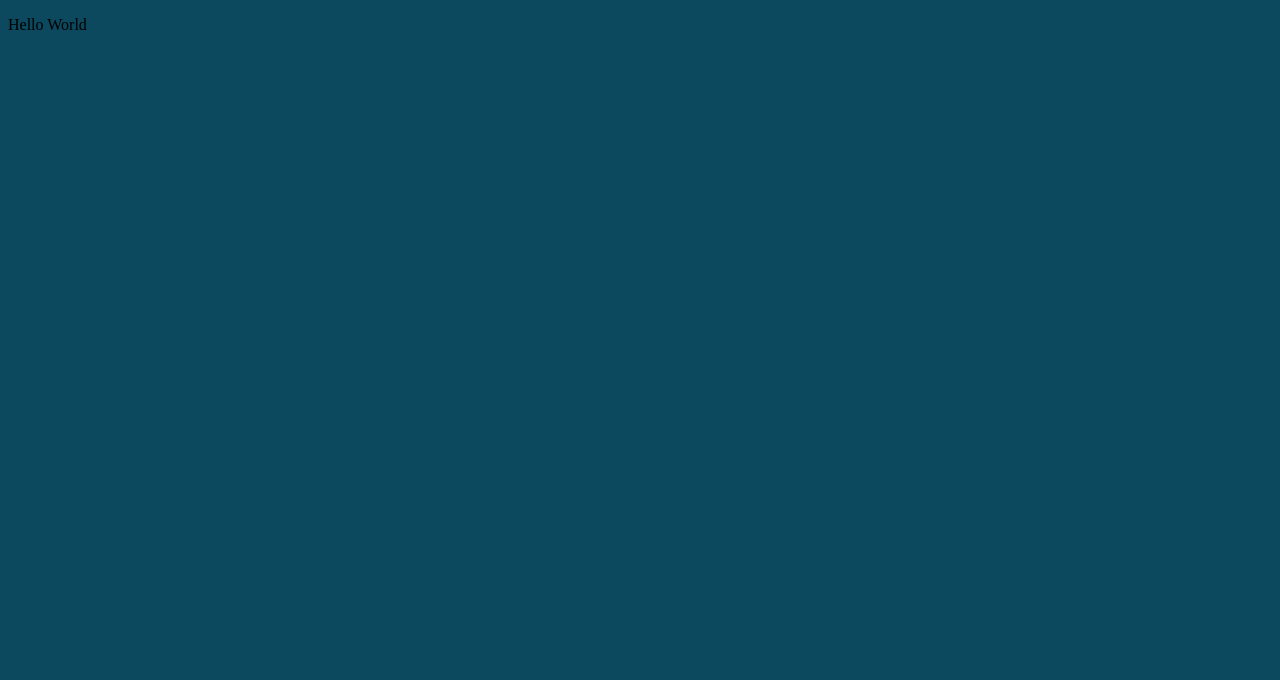
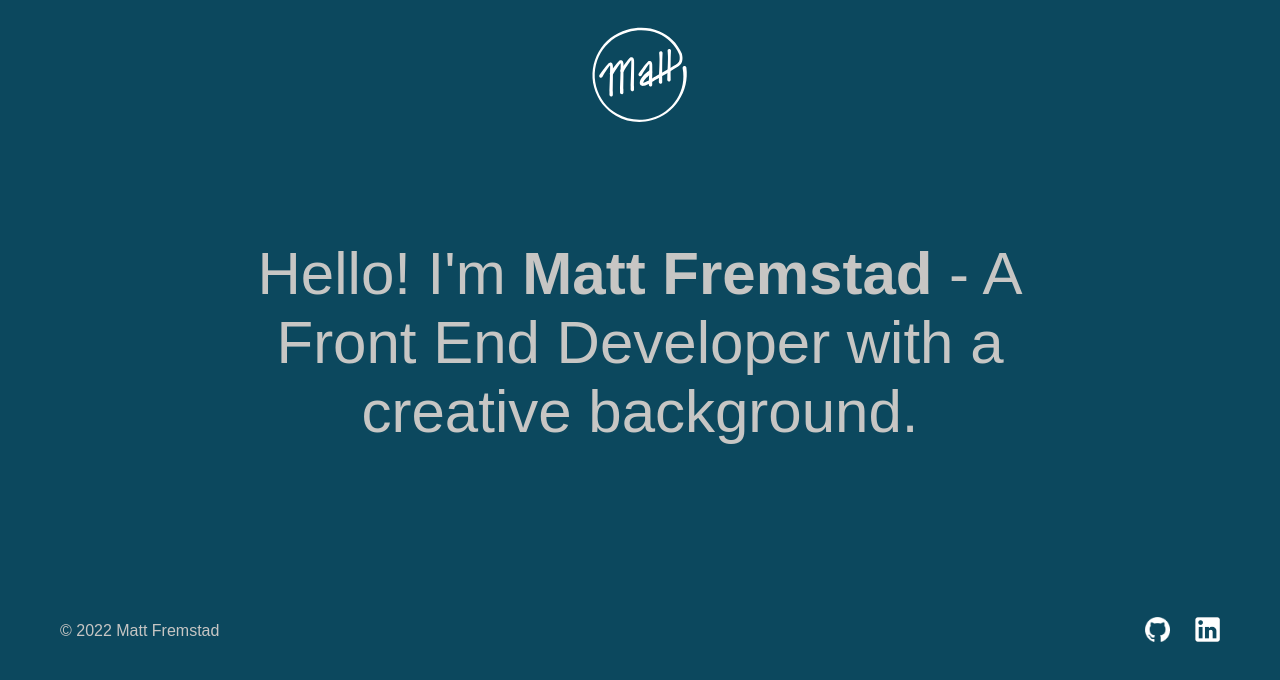
Before and after one commit to mcfrems/Fremstad-Portfolio, a plain HTML site: page about.html in a window 1280 px wide. Drawn offline with Linux system fonts and the light colour scheme.

Commit message:
about page revisions

```diff
--- a/about.css
+++ b/about.css
@@ -1,3 +1,59 @@
 * {
     background-color: #0C485E;
+    margin: 0;
+    padding 0;
+    box-sizing: border-box;
 }
+
+html {
+    scroll-behavior: smooth;
+}
+
+.header {
+    padding: 0 60px;
+    margin-top: 25px;
+    font-family: 'Barlow', sans-serif;
+    display: flex;
+    justify-content: center;
+}
+
+.header img {
+    /* display: flex;
+    justify-content: flex-end; */
+}
+
+.header a {
+    text-decoration: none;
+    color: #C7C6C4;
+    font-weight: 200;
+}
+
+
+.headline {
+    padding: 60px 20%;
+    margin: 50px 0 100px 0;
+    text-align: center;
+    font-size: 60px;
+    font-family: 'Barlow', sans-serif;
+    color: #C7C6C4;
+}
+
+
+.footer {
+    display: flex;
+    justify-content: space-between;
+    align-items: center;
+    height: 50px;
+    padding: 0 60px;
+    margin-bottom: 25px;
+}
+.footer p {
+    color: #C7C6C4;
+    font-family: 'Barlow Thin', sans-serif;
+}
+
+.footer-right {
+    width: 75px;
+    display: flex;
+    justify-content: space-between;
+}
--- a/about.html
+++ b/about.html
@@ -8,6 +8,18 @@
     <title>About</title>
 </head>
 <body>
-    <p>Hello World</p>
+    <div class="container">
+        <div class="header">
+            <a href="index.html"><img src="assets/mattlogowhite.svg" alt="logo" width="100" height="100"></a>
+        </div>
+        <div class="headline">
+            <p>Hello! I'm <strong class="name">Matt Fremstad</strong>  -  A Front End Developer with a creative background.</p>
+        </div>
+        <div class="footer">
+            <p>© 2022 Matt Fremstad</p>
+            <div class="footer-right">
+                <a href="https://github.com/mcfrems"><img src="assets/github.png" alt="github" width="25" height="25"></a>
+                <a href="https://www.linkedin.com/in/matthew-fremstad-ncarb-a94b2aa6/"><img src="assets/linkedin.png" alt="linkedin" width="25" height="25"></a>
+            </div>
 </body>
 </html>
--- a/style.css
+++ b/style.css
@@ -3,6 +3,10 @@
     padding 0;
     box-sizing: border-box;
     background-color: #0C485E;
+}
+
+html {
+    scroll-behavior: smooth;
 }
 
 /* .container {
@@ -76,7 +80,7 @@
     flex-wrap: wrap; */
 }
 
-.project-grid {
+#project-grid {
     display: grid;
     grid-template-rows: auto auto;
     grid-template-columns: 1fr 1fr;
@@ -113,7 +117,7 @@
     opacity: 0.8;
 }
 
-.contact {
+#contact {
     font-family: 'Barlow', sans-serif;
     padding: 50px 60px;
     color: #C7C6C4;
```
Also changed, not shown: index.html (+4 -4 lines).
